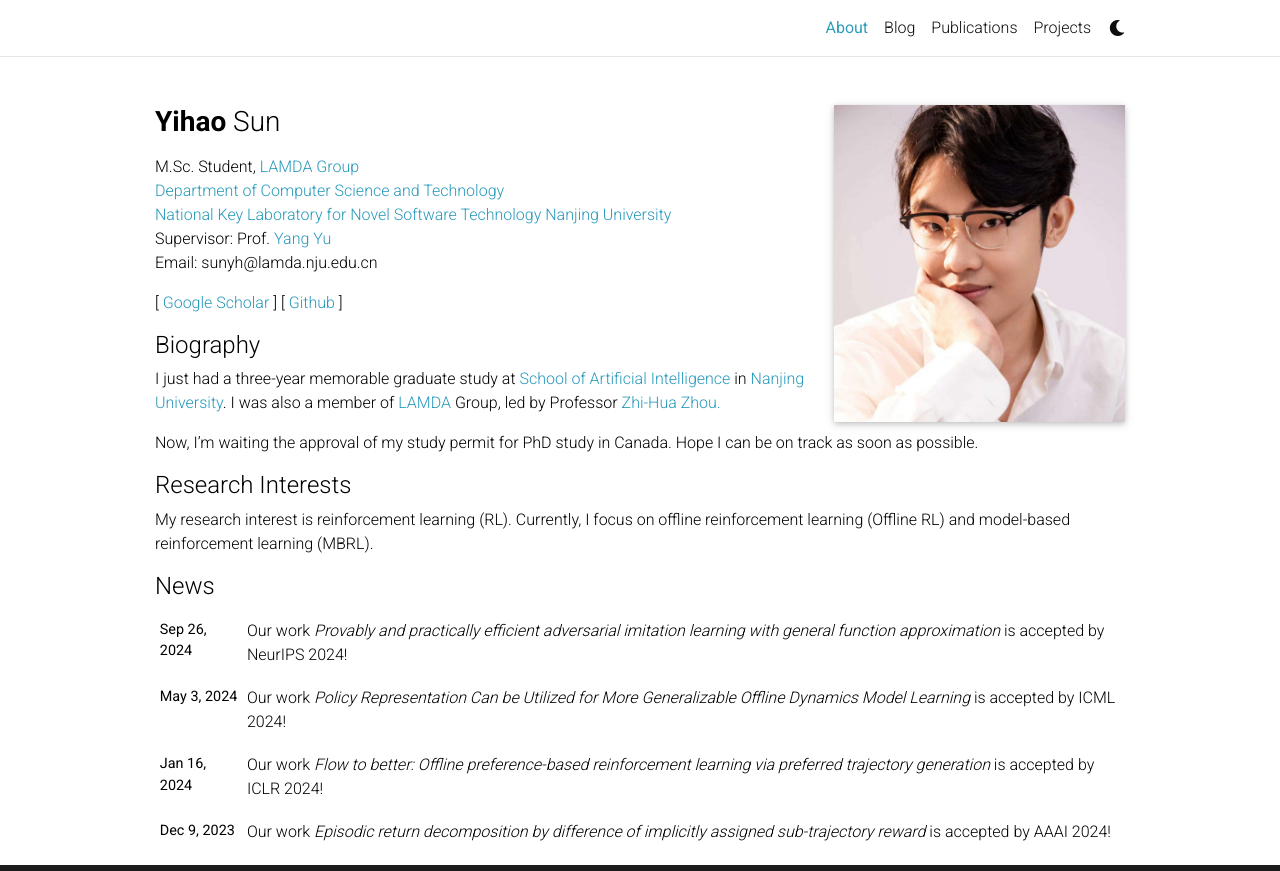
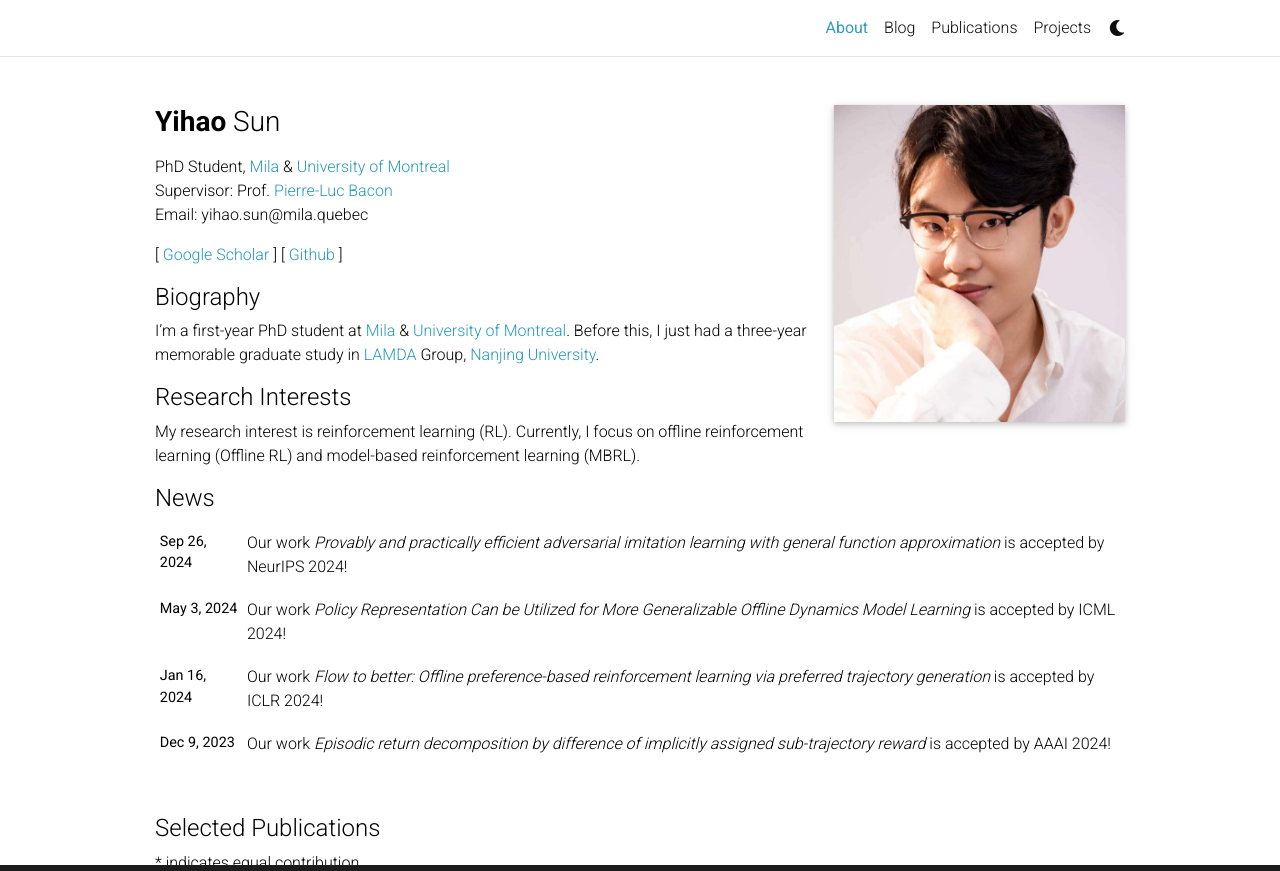
Before and after one commit to yihaosun1124/yihaosun1124.github.io, a Jekyll site: the page built from _pages/about.md, in a window 1280 px wide and 900 px high, cut to the strip 0-871 px from the top of the window. Built offline with Jekyll 4.4.1, drawn with Linux system fonts in a browser that asks for light colours; comment, search, counter and statistics services are not loaded; a style sheet for code colours, icons or effects is not loaded.

Commit message:
update about.md

```diff
--- a/_pages/about.md
+++ b/_pages/about.md
@@ -14,21 +14,15 @@ selected_papers: true # includes a list of papers marked as "selected={true}"
 social: false  # includes social icons at the bottom of the page
 ---
 
-M.Sc. Student, <a href="http://www.lamda.nju.edu.cn/CH.MainPage.ashx">LAMDA Group</a><br>
-  <a href="https://cs.nju.edu.cn/main.htm">Department of Computer Science and Technology</a> <br />
-  <a href="http://keysoftlab.nju.edu.cn/">National Key Laboratory for Novel Software Technology</a>
-  <a href="http://www.nju.edu.cn/">Nanjing University</a><br />
-Supervisor: Prof. <a href="https://www.wolai.com/eyounx/dtR1MTyRXS5tP5Cex4KtdK">Yang Yu</a> <br/>
-Email: sunyh@lamda.nju.edu.cn <br/>
+PhD Student, <a href="https://mila.quebec/en">Mila</a> & <a href="https://www.umontreal.ca/">University of Montreal</a><br>
+Supervisor: Prof. <a href="https://pierrelucbacon.com/">Pierre-Luc Bacon</a> <br/>
+Email: yihao.sun@mila.quebec <br/>
 
 [ [Google Scholar](https://scholar.google.com/citations?user=pFNG8fMAAAAJ&hl=en) ] [ [Github](https://github.com/yihaosun1124) ]
 
 #### Biography
-I just had a three-year memorable graduate study at <a href="http://ai.nju.edu.cn/" target="_blank">School of Artificial Intelligence</a> in
-<a href="http://www.nju.edu.cn/" target="_blank">Nanjing University</a>. I was also a member of
-<a href="http://www.lamda.nju.edu.cn/CH.MainPage.ashx" target="_blank">LAMDA</a> Group, led by Professor <a href="http://cs.nju.edu.cn/zhouzh/" target="_blank">Zhi-Hua Zhou.</a>
-
-Now, I'm waiting the approval of my study permit for PhD study in Canada. Hope I can be on track as soon as possible.
+I'm a first-year PhD student at <a href="https://mila.quebec/en">Mila</a> & <a href="https://www.umontreal.ca/">University of Montreal</a>. Before this, I just had a three-year memorable graduate study in <a href="http://www.lamda.nju.edu.cn/CH.MainPage.ashx" target="_blank">LAMDA</a> Group,
+<a href="http://www.nju.edu.cn/" target="_blank">Nanjing University</a>.
 
 #### Research Interests
 My research interest is reinforcement learning (RL). Currently, I focus on offline reinforcement learning (Offline RL) and model-based reinforcement learning (MBRL).
```
